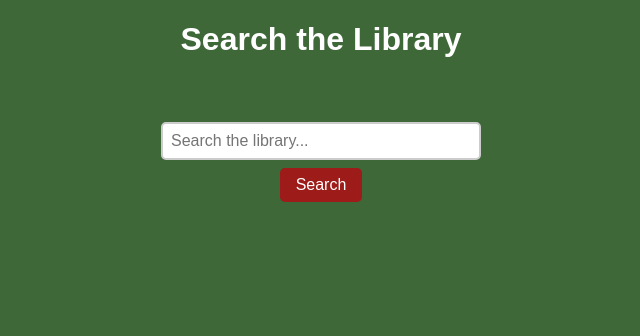
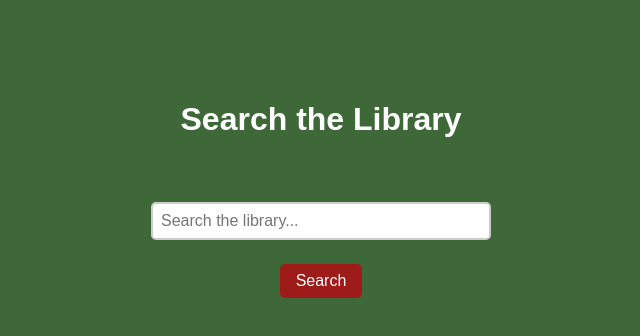
Before and after one commit to DexterNutt/BookNook, a React (Vite) app in the folder Frontend/: page / in a window 1280 px wide. Shown: the top 336 px of the page, without its empty margins (319-959 px from the left). Built offline with nearby package versions, Linux system fonts and the light colour scheme.

Commit message:
Add red outline to search input field

```diff
--- a/Frontend/src/App.css
+++ b/Frontend/src/App.css
@@ -4,6 +4,7 @@
   align-items: center;
   justify-content: center;
   text-align: center;
+  padding-top: 5rem;
   margin: 0;
   font-family: Arial, sans-serif;
 }
--- a/Frontend/src/components/search/Search.css
+++ b/Frontend/src/components/search/Search.css
@@ -8,15 +8,21 @@
 }
 
 .search-bar__input {
-  width: 300px;
+  width: 20rem;
   padding: 0.5rem;
   border: 2px solid #ccc;
   border-radius: 5px;
   font-size: 1rem;
+  transition: border-color 0.3s ease-in-out;
+}
+
+.search-bar__input:focus {
+  border-color: #9d1b18;
+  outline: none;
 }
 
 .search-bar__button {
-  margin-top: 0.5rem;
+  margin-top: 1.5rem;
   padding: 0.5rem 1rem;
   border: none;
   border-radius: 5px;
```
